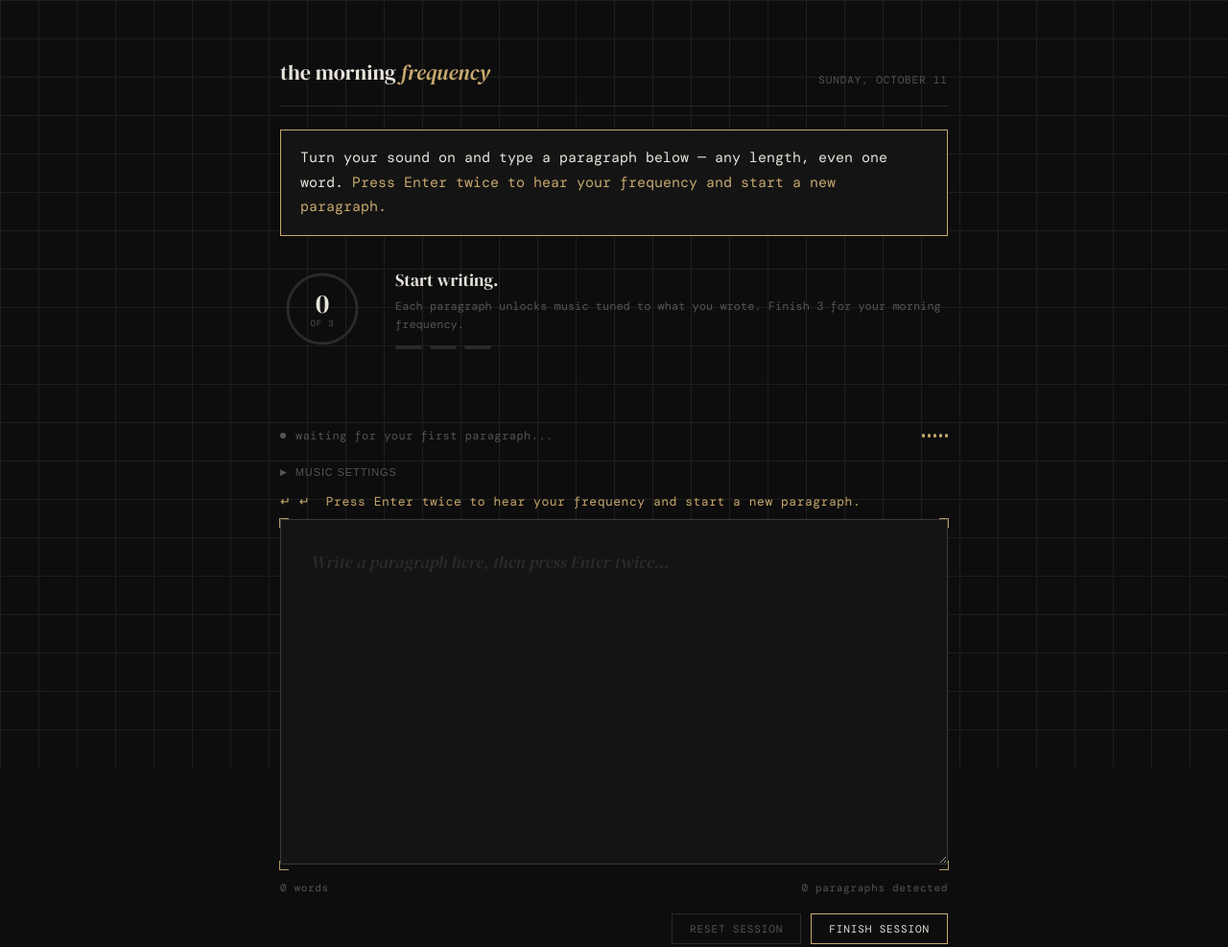
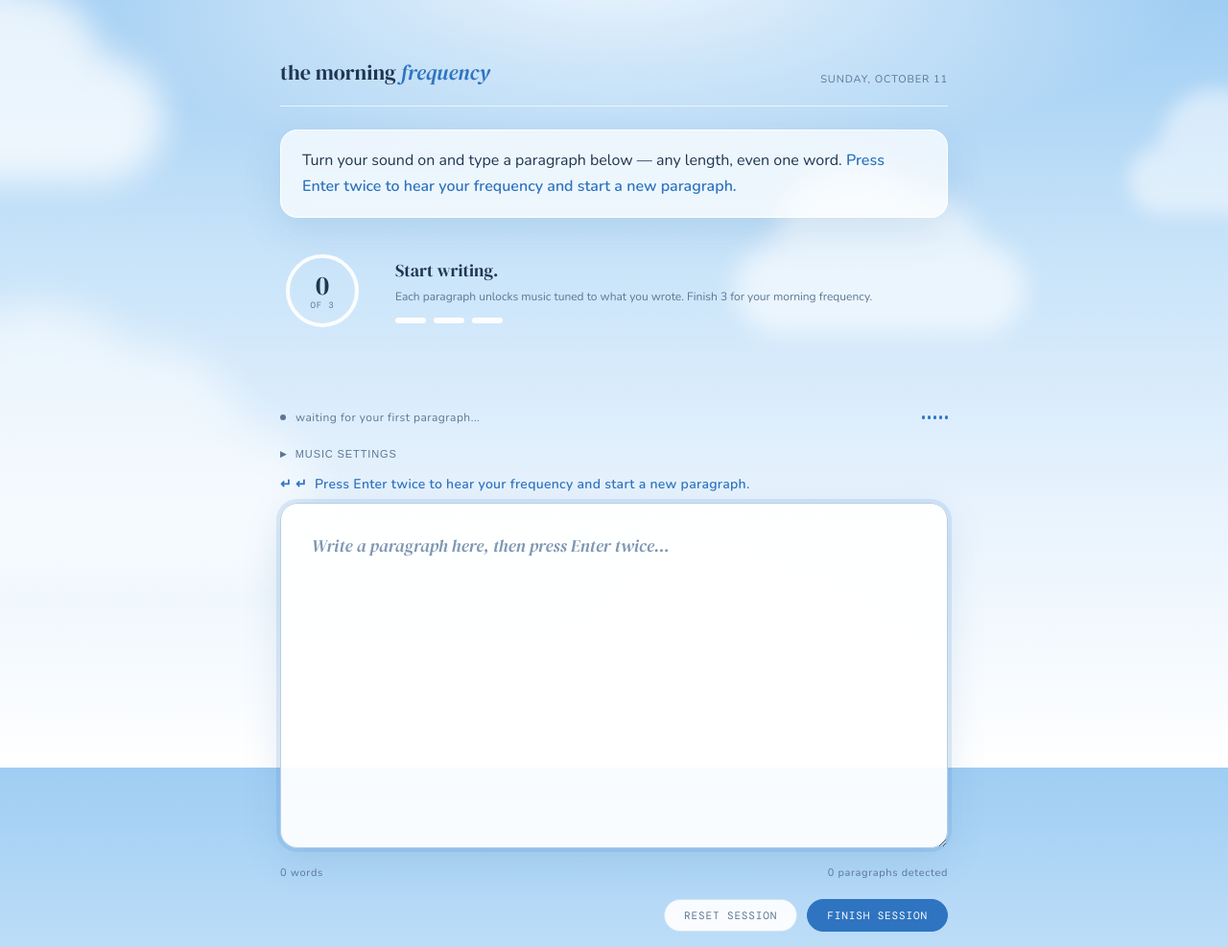
Before and after one commit to bri-an-pmp/the-morning-frequency, a plain HTML site: page index.html in a window 1280 px wide. Shown: the top 987 px of the page at 96% size. Drawn offline with nearby package versions, Linux system fonts and the light colour scheme; a web font is replaced by a local one.

Commit message:
Redesign: peaceful blue-and-white sky with drifting clouds
Co-Authored-By: Claude Opus 5.5 <noreply@anthropic.com>

```diff
--- a/index.html
+++ b/index.html
@@ -8,29 +8,33 @@
 <meta property="og:title" content="The Morning Frequency">
 <meta property="og:description" content="An ambient writing tool. Write three paragraphs, earn music tuned to your mood.">
 <meta property="og:type" content="website">
-<meta name="theme-color" content="#0d0d0d">
-<link href="https://fonts.googleapis.com/css2?family=DM+Serif+Display:ital@0;1&family=DM+Mono:wght@300;400&display=swap" rel="stylesheet">
+<meta name="theme-color" content="#a9d2f5">
+<link href="https://fonts.googleapis.com/css2?family=DM+Serif+Display:ital@0;1&family=DM+Mono:wght@300;400&family=Nunito:wght@400;600&display=swap" rel="stylesheet">
 <style>
   *, *::before, *::after { box-sizing: border-box; margin: 0; padding: 0; }
 
   :root {
-    --bg: #0d0d0d;
-    --surface: #141414;
-    --surface2: #1a1a1a;
-    --border: #2a2a2a;
-    --border2: #333;
-    --text: #e8e4dc;
-    --muted: #555;
-    --muted2: #888;
-    --accent1: #c8a96e;
-    --accent2: #7eb8a4;
-    --accent3: #d4756b;
+    color-scheme: light;
+    --bg: #eaf4fd;
+    --surface: rgba(255, 255, 255, 0.72);
+    --surface2: rgba(255, 255, 255, 0.92);
+    --border: #d3e3f3;
+    --border2: #b7cfe8;
+    --text: #1f3550;
+    --muted: #5d7694;
+    --muted2: #4b6482;
+    --accent1: #2f74c0;
+    --accent2: #3fa0b8;
+    --accent3: #5f73d1;
+    --shadow: 0 12px 40px rgba(60, 110, 170, 0.14);
+    --radius: 18px;
   }
 
   body {
-    background: var(--bg);
+    background: linear-gradient(180deg, #9fcdf3 0%, #c7e3f9 32%, #e8f3fd 66%, #ffffff 100%) fixed;
+    background-color: var(--bg);
     color: var(--text);
-    font-family: 'DM Mono', monospace;
+    font-family: 'Nunito', sans-serif;
     min-height: 100vh;
     display: flex;
     flex-direction: column;
@@ -38,15 +42,33 @@
     overflow-x: hidden;
   }
 
+  /* Soft sunlight glow at the top of the sky */
   body::before {
     content: '';
     position: fixed;
     inset: 0;
-    background-image: linear-gradient(#1e1e1e 1px, transparent 1px), linear-gradient(90deg, #1e1e1e 1px, transparent 1px);
-    background-size: 40px 40px;
+    background: radial-gradient(ellipse 70% 40% at 50% -5%, rgba(255, 255, 255, 0.85), transparent 70%);
     pointer-events: none;
     z-index: 0;
   }
+
+  /* Drifting clouds */
+  .sky { position: fixed; inset: 0; overflow: hidden; pointer-events: none; z-index: 0; }
+  .cloud {
+    position: absolute; width: 380px; height: 120px; border-radius: 999px;
+    background: #fff; opacity: 0.75; filter: blur(16px);
+    animation: drift 80s ease-in-out infinite alternate;
+  }
+  .cloud::before, .cloud::after { content: ''; position: absolute; background: #fff; border-radius: 50%; }
+  .cloud::before { width: 200px; height: 200px; top: -100px; left: 55px; }
+  .cloud::after  { width: 150px; height: 150px; top: -65px; right: 60px; }
+  .cloud.c1 { top: 8%;  left: -6%; transform: scale(1.1); }
+  .cloud.c2 { top: 30%; left: 62%; transform: scale(0.8); opacity: 0.6; animation-duration: 95s; animation-delay: -30s; }
+  .cloud.c3 { top: 58%; left: -12%; transform: scale(1.3); opacity: 0.55; animation-duration: 110s; animation-delay: -60s; }
+  .cloud.c4 { top: 82%; left: 55%; transform: scale(1.0); opacity: 0.7; animation-duration: 90s; animation-delay: -15s; }
+  .cloud.c5 { top: 16%; left: 78%; transform: scale(0.6); opacity: 0.5; animation-duration: 70s; animation-delay: -45s; }
+  @keyframes drift { from { translate: -12vw 0; } to { translate: 12vw 0; } }
+  @media (prefers-reduced-motion: reduce) { .cloud { animation: none; } }
 
   .container {
     position: relative;
@@ -64,23 +86,23 @@
     align-items: flex-end;
     margin-bottom: 40px;
     padding-bottom: 20px;
-    border-bottom: 1px solid var(--border);
+    border-bottom: 1px solid rgba(255, 255, 255, 0.7);
   }
 
   .logo { font-family: 'DM Serif Display', serif; font-size: 22px; color: var(--text); }
   .logo em { font-style: italic; color: var(--accent1); }
-  .how-to { font-size: 15px; line-height: 1.7; color: var(--text); margin: -16px 0 32px; padding: 16px 20px; border: 1px solid var(--accent1); background: var(--surface); }
-  .how-to strong { color: var(--accent1); font-weight: 400; }
-  .enter-hint { font-size: 13px; color: var(--accent1); letter-spacing: 0.04em; margin: 16px 0 10px; }
+  .how-to { font-size: 16px; line-height: 1.7; color: var(--text); margin: -16px 0 32px; padding: 18px 22px; border: 1px solid rgba(255, 255, 255, 0.9); border-radius: var(--radius); background: var(--surface); box-shadow: var(--shadow); backdrop-filter: blur(10px); -webkit-backdrop-filter: blur(10px); }
+  .how-to strong { color: var(--accent1); font-weight: 600; }
+  .enter-hint { font-size: 14px; font-weight: 600; color: var(--accent1); letter-spacing: 0.02em; margin: 16px 0 10px; }
   .date-stamp { font-size: 11px; color: var(--muted); letter-spacing: 0.08em; text-transform: uppercase; }
 
   .progress-section { display: flex; align-items: center; gap: 32px; margin-bottom: 32px; }
 
   .ring-wrap { position: relative; width: 88px; height: 88px; flex-shrink: 0; }
   .ring-svg { transform: rotate(-90deg); width: 88px; height: 88px; }
-  .ring-bg { fill: none; stroke: var(--border); stroke-width: 3; }
+  .ring-bg { fill: none; stroke: rgba(255, 255, 255, 0.9); stroke-width: 4; }
   .ring-fill {
-    fill: none; stroke: var(--accent1); stroke-width: 3; stroke-linecap: round;
+    fill: none; stroke: var(--accent1); stroke-width: 4; stroke-linecap: round;
     stroke-dasharray: 226; stroke-dashoffset: 226;
     transition: stroke-dashoffset 0.6s cubic-bezier(0.34, 1.56, 0.64, 1), stroke 0.4s ease;
   }
@@ -95,7 +117,7 @@
   .progress-title { font-family: 'DM Serif Display', serif; font-size: 18px; color: var(--text); margin-bottom: 6px; }
   .progress-sub { font-size: 12px; color: var(--muted); line-height: 1.6; }
   .para-indicators { display: flex; gap: 8px; margin-top: 12px; }
-  .para-pip { width: 28px; height: 4px; border-radius: 2px; background: var(--border); transition: background 0.4s ease, transform 0.2s ease; }
+  .para-pip { width: 32px; height: 6px; border-radius: 3px; background: rgba(255, 255, 255, 0.9); transition: background 0.4s ease, transform 0.2s ease; }
   .para-pip.done { cursor: pointer; position: relative; }
   .para-pip.done::after { content: ''; position: absolute; inset: -10px -4px; }
   .para-pip.done:hover { transform: scaleY(1.8); }
@@ -109,18 +131,18 @@
 
   .mood-badge {
     font-size: 11px; letter-spacing: 0.08em; text-transform: uppercase;
-    padding: 4px 10px; border-radius: 2px; border: 1px solid var(--border2);
+    padding: 4px 12px; border-radius: 999px; border: 1px solid var(--border2); background: var(--surface2);
     color: var(--muted2); transition: all 0.4s ease; opacity: 0;
   }
   .mood-badge.visible { opacity: 1; }
-  .mood-joyful      { border-color: #c8a96e !important; color: #c8a96e !important; }
-  .mood-reflective  { border-color: #7eb8a4 !important; color: #7eb8a4 !important; }
-  .mood-tense       { border-color: #d4756b !important; color: #d4756b !important; }
-  .mood-melancholic { border-color: #8b9fc9 !important; color: #8b9fc9 !important; }
-  .mood-hopeful     { border-color: #82b86a !important; color: #82b86a !important; }
-  .mood-analytical  { border-color: #9e88d4 !important; color: #9e88d4 !important; }
-  .mood-nostalgic   { border-color: #d49e8b !important; color: #d49e8b !important; }
-  .mood-neutral     { border-color: #888 !important; color: #888 !important; }
+  .mood-joyful      { border-color: #a77a1f !important; color: #a77a1f !important; }
+  .mood-reflective  { border-color: #2e8770 !important; color: #2e8770 !important; }
+  .mood-tense       { border-color: #c04b44 !important; color: #c04b44 !important; }
+  .mood-melancholic { border-color: #4c68ad !important; color: #4c68ad !important; }
+  .mood-hopeful     { border-color: #47862f !important; color: #47862f !important; }
+  .mood-analytical  { border-color: #6c52b6 !important; color: #6c52b6 !important; }
+  .mood-nostalgic   { border-color: #a8634a !important; color: #a8634a !important; }
+  .mood-neutral     { border-color: #607189 !important; color: #607189 !important; }
 
   .mood-params { font-size: 11px; color: var(--muted); letter-spacing: 0.05em; opacity: 0; transition: opacity 0.4s ease; }
   .mood-params.visible { opacity: 1; }
@@ -155,7 +177,7 @@
   .settings-panel {
     display: none; grid-template-columns: 1fr 1fr; gap: 16px;
     margin-top: 16px; margin-bottom: 20px;
-    padding: 20px; border: 1px solid var(--border); background: var(--surface);
+    padding: 20px; border: 1px solid rgba(255, 255, 255, 0.9); border-radius: var(--radius); background: var(--surface); box-shadow: var(--shadow); backdrop-filter: blur(10px); -webkit-backdrop-filter: blur(10px);
   }
   .settings-panel.open { display: grid; }
 
@@ -174,7 +196,7 @@
   select {
     background: var(--surface2); border: 1px solid var(--border); color: var(--text);
     font-family: 'DM Mono', monospace; font-size: 12px; padding: 6px 8px;
-    border-radius: 2px; outline: none; cursor: pointer; width: 100%; appearance: none;
+    border-radius: 10px; outline: none; cursor: pointer; width: 100%; appearance: none;
   }
   select:focus { border-color: var(--border2); }
 
@@ -183,20 +205,20 @@
 
   input[type="password"], input[type="text"] {
     flex: 1; background: var(--surface2); border: 1px solid var(--border); color: var(--text);
-    font-family: 'DM Mono', monospace; font-size: 12px; padding: 8px 10px; border-radius: 2px; outline: none;
+    font-family: 'DM Mono', monospace; font-size: 12px; padding: 8px 10px; border-radius: 10px; outline: none;
   }
   input[type="password"]:focus, input[type="text"]:focus { border-color: var(--border2); }
 
   .save-key-btn {
     background: none; border: 1px solid var(--border); color: var(--muted2);
     font-family: 'DM Mono', monospace; font-size: 11px; padding: 0 14px;
-    cursor: pointer; border-radius: 2px; transition: border-color 0.2s, color 0.2s; white-space: nowrap;
+    cursor: pointer; border-radius: 999px; transition: border-color 0.2s, color 0.2s; white-space: nowrap;
   }
   .save-key-btn:hover { border-color: var(--muted2); color: var(--text); }
 
   .key-status { font-size: 10px; color: var(--muted); letter-spacing: 0.05em; }
-  .key-status.ok { color: #7eb8a4; }
-  .key-status.err { color: #d4756b; }
+  .key-status.ok { color: #2e8770; }
+  .key-status.err { color: #c04b44; }
 
   .override-row { grid-column: 1 / -1; display: flex; align-items: center; gap: 10px; font-size: 11px; color: var(--muted); }
 
@@ -204,14 +226,14 @@
   .toggle-wrap input { position: absolute; opacity: 0; width: 100%; height: 100%; cursor: pointer; z-index: 1; margin: 0; }
   .toggle-track { position: absolute; inset: 0; background: var(--border2); border-radius: 9px; transition: background 0.2s; }
   .toggle-thumb { position: absolute; top: 2px; left: 2px; width: 14px; height: 14px; background: var(--muted2); border-radius: 50%; transition: transform 0.2s, background 0.2s; pointer-events: none; }
-  .toggle-wrap input:checked ~ .toggle-track { background: #7eb8a4; }
+  .toggle-wrap input:checked ~ .toggle-track { background: var(--accent1); }
   .toggle-wrap input:checked ~ .toggle-thumb { transform: translateX(14px); background: #fff; }
 
   .manual-mood-wrap { display: none; grid-column: 1 / -1; flex-direction: column; gap: 8px; padding-top: 4px; border-top: 1px solid var(--border); margin-top: 4px; }
   .manual-mood-wrap.visible { display: flex; }
 
   .mood-buttons { display: flex; flex-wrap: wrap; gap: 8px; }
-  .mood-btn { background: none; border: 1px solid var(--border); color: var(--muted); font-family: 'DM Mono', monospace; font-size: 11px; letter-spacing: 0.06em; padding: 5px 12px; cursor: pointer; border-radius: 2px; transition: all 0.2s; }
+  .mood-btn { background: none; border: 1px solid var(--border); color: var(--muted); font-family: 'DM Mono', monospace; font-size: 11px; letter-spacing: 0.06em; padding: 5px 12px; cursor: pointer; border-radius: 999px; transition: all 0.2s; }
   .mood-btn:hover { border-color: var(--muted2); color: var(--text); }
   .mood-btn.selected { border-color: var(--accent1); color: var(--accent1); }
 
@@ -219,15 +241,15 @@
 
   .editor-wrap { position: relative; margin-top: 0; }
   textarea {
-    width: 100%; min-height: 360px; background: var(--surface); border: 1px solid var(--border);
-    border-radius: 2px; color: var(--text); font-family: 'DM Serif Display', serif; font-size: 18px;
+    width: 100%; min-height: 360px; background: var(--surface2); border: 1px solid rgba(255, 255, 255, 0.95);
+    border-radius: var(--radius); box-shadow: var(--shadow); color: var(--text); font-family: 'DM Serif Display', serif; font-size: 18px;
     line-height: 1.75; padding: 28px 32px; resize: vertical; outline: none;
     transition: border-color 0.2s ease; caret-color: var(--accent1);
   }
-  textarea::placeholder { color: #2a2a2a; font-style: italic; }
-  textarea:focus { border-color: #3a3a3a; }
+  textarea::placeholder { color: #7f97b3; font-style: italic; }
+  textarea:focus { border-color: var(--border2); box-shadow: var(--shadow), 0 0 0 4px rgba(47, 116, 192, 0.12); }
 
-  .corner { position: absolute; width: 10px; height: 10px; border-color: var(--accent1); border-style: solid; opacity: 0.4; transition: opacity 0.3s; }
+  .corner { display: none; position: absolute; width: 10px; height: 10px; border-color: var(--accent1); border-style: solid; opacity: 0.4; transition: opacity 0.3s; }
   textarea:focus ~ .corner { opacity: 0.9; }
   .corner.tl { top:-1px;left:-1px;border-width:1px 0 0 1px; }
   .corner.tr { top:-1px;right:-1px;border-width:1px 1px 0 0; }
@@ -236,18 +258,19 @@
 
   .meta-row { display: flex; justify-content: space-between; margin-top: 12px; font-size: 11px; color: var(--muted); letter-spacing: 0.06em; }
 
-  .goal-banner { display: none; margin-top: 32px; padding: 20px 24px; border: 1px solid #2e2e2e; background: #111; text-align: center; }
+  .goal-banner { display: none; margin-top: 32px; padding: 20px 24px; border: 1px solid rgba(255, 255, 255, 0.9); border-radius: var(--radius); background: var(--surface); box-shadow: var(--shadow); text-align: center; }
   .goal-banner.show { display: block; animation: slideUp .5s cubic-bezier(0.34,1.56,0.64,1); }
   .goal-banner-title { font-family: 'DM Serif Display', serif; font-size: 20px; color: var(--accent3); margin-bottom: 6px; }
   .goal-banner-sub { font-size: 12px; color: var(--muted); letter-spacing: 0.06em; }
   @keyframes slideUp { from{opacity:0;transform:translateY(12px)} to{opacity:1;transform:translateY(0)} }
 
-  .reset-btn { margin-top: 20px; background: none; border: 1px solid var(--border); color: var(--muted); font-family: 'DM Mono', monospace; font-size: 11px; letter-spacing: 0.08em; text-transform: uppercase; padding: 8px 18px; cursor: pointer; transition: border-color .2s, color .2s; display: block; margin-left: auto; }
+  .reset-btn { margin-top: 20px; border: 1px solid var(--border); color: var(--muted); font-family: 'DM Mono', monospace; font-size: 11px; letter-spacing: 0.08em; text-transform: uppercase; padding: 9px 20px; border-radius: 999px; background: var(--surface2); cursor: pointer; transition: border-color .2s, color .2s, background .2s; display: block; margin-left: auto; }
   .reset-btn:hover { border-color: var(--muted); color: var(--text); }
   .session-actions { display: flex; justify-content: flex-end; gap: 10px; margin-top: 20px; }
   .session-actions .reset-btn { margin: 0; }
-  .finish-btn { border-color: var(--accent1); color: var(--text); }
-  .finish-panel { display: none; margin-top: 20px; padding: 20px 24px; border: 1px solid var(--border); background: var(--surface); text-align: center; }
+  .finish-btn { border-color: var(--accent1); background: var(--accent1); color: #fff; }
+  .finish-btn:hover { background: #255f9f; color: #fff; }
+  .finish-panel { display: none; margin-top: 20px; padding: 22px 24px; border: 1px solid rgba(255, 255, 255, 0.9); border-radius: var(--radius); background: var(--surface); box-shadow: var(--shadow); backdrop-filter: blur(10px); -webkit-backdrop-filter: blur(10px); text-align: center; }
   .finish-panel.show { display: block; animation: slideUp .4s ease; }
   .finish-title { font-family: 'DM Serif Display', serif; font-size: 18px; margin-bottom: 6px; }
   .finish-sub { font-size: 12px; color: var(--muted2); margin-bottom: 16px; }
@@ -259,10 +282,20 @@
   .share-btn.available { display: inline-block; }
   .finish-note { font-size: 11px; color: var(--muted); margin-top: 14px; }
 
-  footer { margin-top: 48px; padding-top: 20px; border-top: 1px solid var(--border); font-size: 11px; color: #333; letter-spacing: 0.06em; display: flex; justify-content: space-between; }
+  footer { margin-top: 48px; padding-top: 20px; border-top: 1px solid rgba(255, 255, 255, 0.7); font-size: 11px; color: var(--muted); letter-spacing: 0.06em; display: flex; justify-content: space-between; }
+
+  @media (max-width: 600px) {
+    .container { padding: 36px 16px 60px; }
+    header { flex-direction: column; align-items: flex-start; gap: 6px; }
+    .progress-section { gap: 20px; }
+    .cloud { width: 260px; height: 90px; }
+  }
 </style>
 </head>
 <body>
+<div class="sky" aria-hidden="true">
+  <div class="cloud c1"></div><div class="cloud c2"></div><div class="cloud c3"></div><div class="cloud c4"></div><div class="cloud c5"></div>
+</div>
 <div class="container">
 
   <header>
@@ -464,14 +497,14 @@ document.getElementById('date-stamp').textContent = new Date().toLocaleDateStrin
 
 // ─── Mood profiles ────────────────────────────────────────────────────────────
 const MOODS = {
-  joyful:      { label:'joyful',      root:'C',  tempoBase:138, energy:0.85, valence:0.9,  color:'#c8a96e', desc:'C major · 138bpm · bright arpeggios',   scale:[0,2,4,7,9,12],       chord:[0,4,7,12],  pad:[0,7]     },
-  reflective:  { label:'reflective',  root:'D',  tempoBase:62,  energy:0.3,  valence:0.5,  color:'#7eb8a4', desc:'D minor · 62bpm · slow sustained pad',    scale:[0,2,3,5,7,8,10,12],  chord:[0,3,7,12],  pad:[0,7,10]  },
-  tense:       { label:'tense',       root:'B',  tempoBase:160, energy:0.9,  valence:0.15, color:'#d4756b', desc:'B dim · 160bpm · staccato pulses',        scale:[0,1,3,4,6,7,9,10,12],chord:[0,3,6,9],   pad:[0,6]     },
-  melancholic: { label:'melancholic', root:'G',  tempoBase:52,  energy:0.2,  valence:0.2,  color:'#8b9fc9', desc:'G minor · 52bpm · descending lines',      scale:[0,2,3,5,7,8,10,12],  chord:[0,3,7],     pad:[0,3,7,10]},
-  hopeful:     { label:'hopeful',     root:'E',  tempoBase:92,  energy:0.65, valence:0.78, color:'#82b86a', desc:'E major · 92bpm · rising phrases',        scale:[0,2,4,5,7,9,11,12],  chord:[0,4,7,11],  pad:[0,7]     },
-  analytical:  { label:'analytical',  root:'A',  tempoBase:80,  energy:0.5,  valence:0.55, color:'#9e88d4', desc:'A dorian · 80bpm · minimal, sparse',     scale:[0,2,3,5,7,9,10,12],  chord:[0,5,7],     pad:[0,7]     },
-  nostalgic:   { label:'nostalgic',   root:'F',  tempoBase:68,  energy:0.4,  valence:0.6,  color:'#d49e8b', desc:'F major · 68bpm · waltz-like melody',    scale:[0,2,4,5,7,9,11,12],  chord:[0,4,7],     pad:[0,4,7]   },
-  neutral:     { label:'neutral',     root:'C',  tempoBase:72,  energy:0.5,  valence:0.5,  color:'#888',    desc:'C pentatonic · 72bpm · gentle chord tones',scale:[0,2,4,7,9,12],      chord:[0,4,7,12],  pad:[0,7]     }
+  joyful:      { label:'joyful',      root:'C',  tempoBase:138, energy:0.85, valence:0.9,  color:'#a77a1f', desc:'C major · 138bpm · bright arpeggios',   scale:[0,2,4,7,9,12],       chord:[0,4,7,12],  pad:[0,7]     },
+  reflective:  { label:'reflective',  root:'D',  tempoBase:62,  energy:0.3,  valence:0.5,  color:'#2e8770', desc:'D minor · 62bpm · slow sustained pad',    scale:[0,2,3,5,7,8,10,12],  chord:[0,3,7,12],  pad:[0,7,10]  },
+  tense:       { label:'tense',       root:'B',  tempoBase:160, energy:0.9,  valence:0.15, color:'#c04b44', desc:'B dim · 160bpm · staccato pulses',        scale:[0,1,3,4,6,7,9,10,12],chord:[0,3,6,9],   pad:[0,6]     },
+  melancholic: { label:'melancholic', root:'G',  tempoBase:52,  energy:0.2,  valence:0.2,  color:'#4c68ad', desc:'G minor · 52bpm · descending lines',      scale:[0,2,3,5,7,8,10,12],  chord:[0,3,7],     pad:[0,3,7,10]},
+  hopeful:     { label:'hopeful',     root:'E',  tempoBase:92,  energy:0.65, valence:0.78, color:'#47862f', desc:'E major · 92bpm · rising phrases',        scale:[0,2,4,5,7,9,11,12],  chord:[0,4,7,11],  pad:[0,7]     },
+  analytical:  { label:'analytical',  root:'A',  tempoBase:80,  energy:0.5,  valence:0.55, color:'#6c52b6', desc:'A dorian · 80bpm · minimal, sparse',     scale:[0,2,3,5,7,9,10,12],  chord:[0,5,7],     pad:[0,7]     },
+  nostalgic:   { label:'nostalgic',   root:'F',  tempoBase:68,  energy:0.4,  valence:0.6,  color:'#a8634a', desc:'F major · 68bpm · waltz-like melody',    scale:[0,2,4,5,7,9,11,12],  chord:[0,4,7],     pad:[0,4,7]   },
+  neutral:     { label:'neutral',     root:'C',  tempoBase:72,  energy:0.5,  valence:0.5,  color:'#607189',    desc:'C pentatonic · 72bpm · gentle chord tones',scale:[0,2,4,7,9,12],      chord:[0,4,7,12],  pad:[0,7]     }
 };
 
 const ROOT_FREQ = { C:261.63, D:293.66, E:329.63, F:349.23, G:392.00, A:440.00, B:493.88, Bb:233.08 };
```
